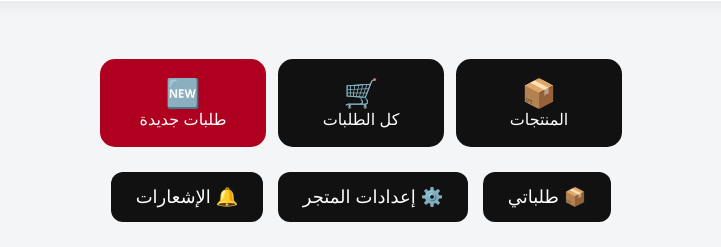
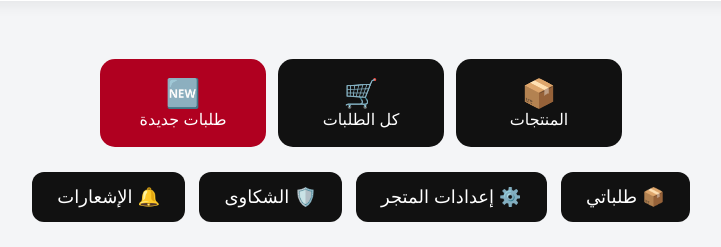
Before and after one commit to badiel711dg-dotcom/ASMAR-MARKET, a Flask app: template templates/merchant_dashboard.html in a window 1280 px wide. Shown: the part 558-805 px from the top of the page, without its empty margins (279-1000 px from the left). Run offline with Flask 3, Linux system fonts and the light colour scheme; the template is opened without the code that fills it, so the values that code supplies are empty; parts of the project's set-up code (start-up, migrations or seed data) failed here and were passed over.

Commit message:
Add merchant complaints button

```diff
--- a/templates/merchant_dashboard.html
+++ b/templates/merchant_dashboard.html
@@ -221,6 +221,10 @@ header{
         ⚙️ إعدادات المتجر
     </a>
 
+    <a href="/merchant/complaints" style="display:inline-block;background:#111;color:white;padding:14px 25px;border-radius:12px;text-decoration:none;font-size:18px;margin:5px;">
+        🛡️ الشكاوى
+    </a>
+
     <a href="/merchant/notifications" style="display:inline-block;background:#111;color:white;padding:14px 25px;border-radius:12px;text-decoration:none;font-size:18px;margin:5px;">
         🔔 الإشعارات
         {% if unread_notifications > 0 %}
```
